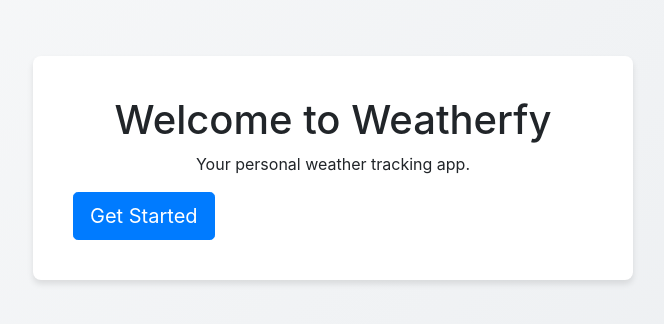
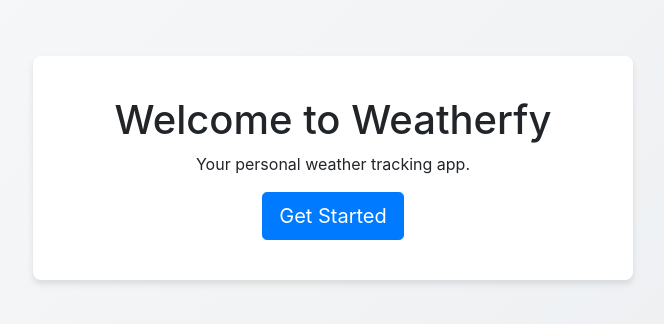
Before and after one commit to DSr2111/Weatherfy-App, a Flask app: page / in a window 1280 px wide. Shown: the part 62-386 px from the top of the page, without its empty margins (307-971 px from the left). Run offline with Flask 3, Linux system fonts and the light colour scheme; some libraries are stand-ins or nearby versions.

Commit message:
home.html update

```diff
--- a/templates/home.html
+++ b/templates/home.html
@@ -1,10 +1,13 @@
 {% extends "base.html" %} {% block title %}Weatherfy - Home{% endblock %} {%
 block content %}
-<div class="container mt-5">
+<div class="container mt-5 center">
   <h1>Welcome to Weatherfy</h1>
   <p>Your personal weather tracking app.</p>
   {% if not current_user.is_authenticated %}
-  <a href="{{ url_for('signup') }}" class="btn btn-primary btn-lg"
+  <a
+    href="{{ url_for('signup') }}"
+    class="btn btn-primary btn-lg"
+    id="get_started_btn"
     >Get Started</a
   >
   {% endif %}
```
